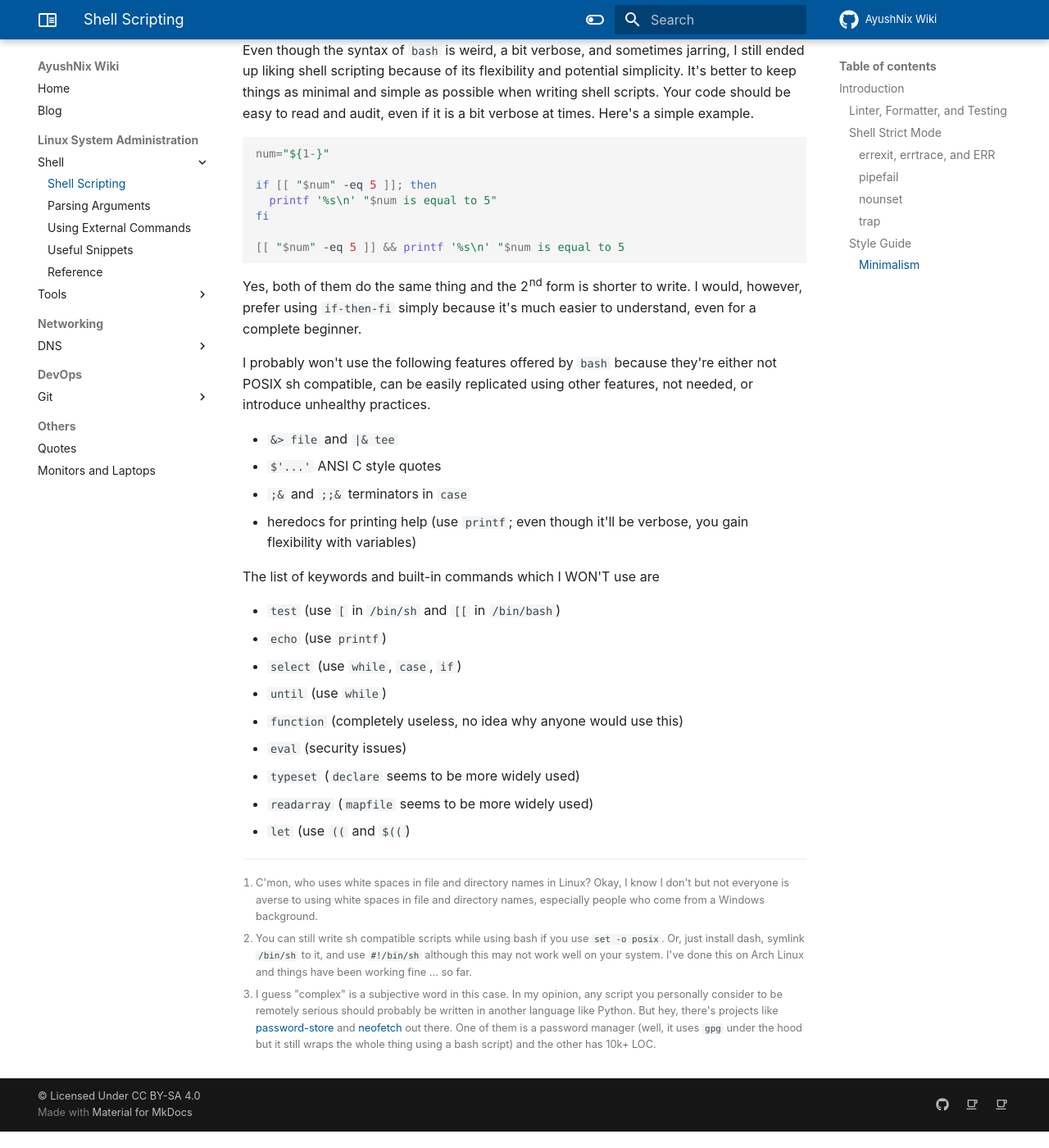
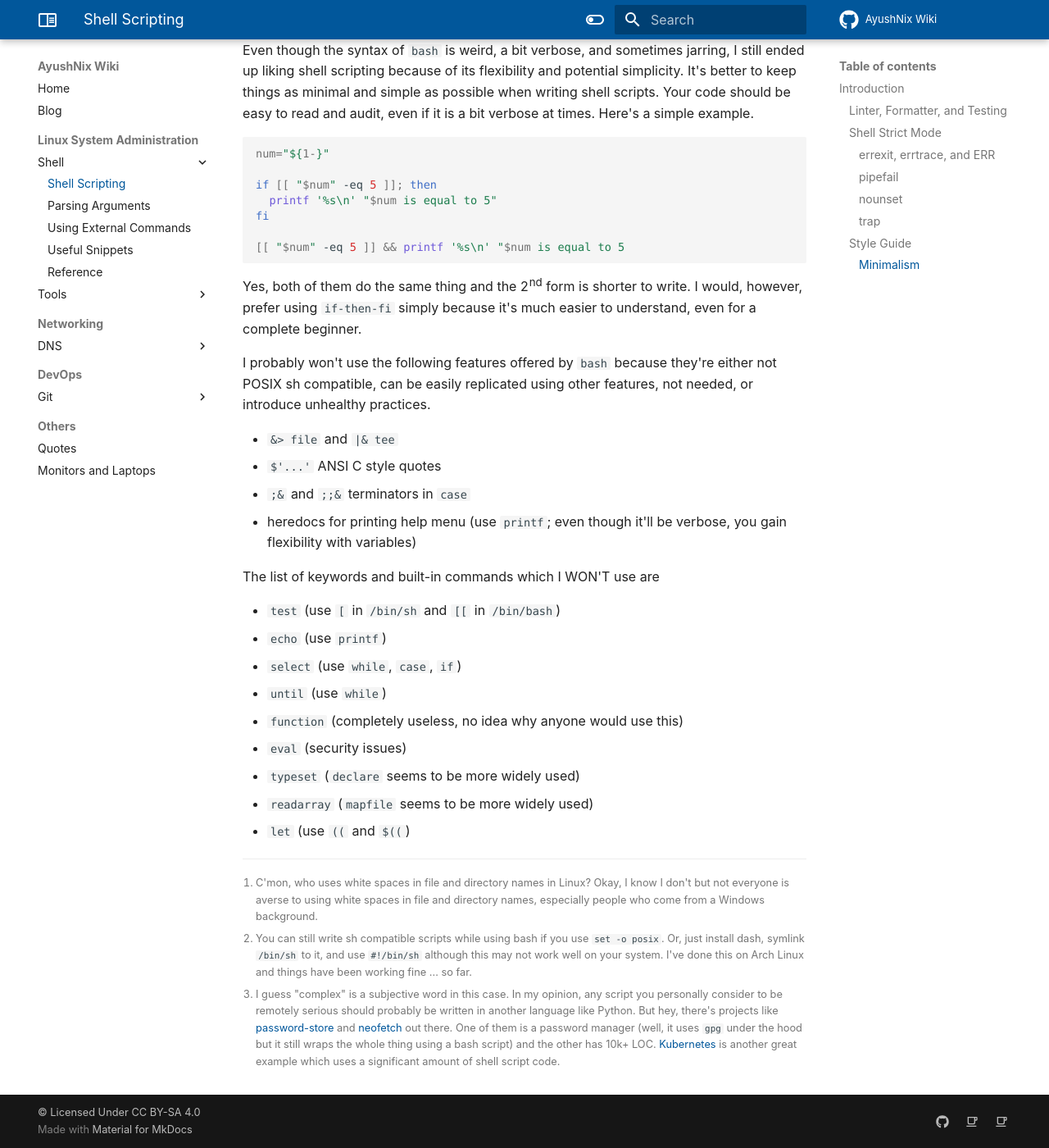
Before and after one commit to ayushnix/wiki, an MkDocs documentation site: the page built from docs/sysadmin/shell/scripting.md, in a window 1280 px wide and 1400 px high, scrolled down 5411 px. Shown: the whole window at 82% size. Built offline with MkDocs 1.6.1 and Material for MkDocs 9.7.7, drawn with Linux system fonts in a browser that asks for light colours; comment, search, counter and statistics services are not loaded.

Commit message:
add k8s example, minor change in blacklist

```diff
--- a/docs/sysadmin/shell/scripting.md
+++ b/docs/sysadmin/shell/scripting.md
@@ -278,8 +278,8 @@ practices.
 - `&> file` and `|& tee`
 - `$'...'` ANSI C style quotes
 - `;&` and `;;&` terminators in `case`
-- heredocs for printing help (use `printf`; even though it'll be verbose, you gain flexibility with
-  variables)
+- heredocs for printing help menu (use `printf`; even though it'll be verbose, you gain flexibility
+  with variables)
 
 The list of keywords and built-in commands which I WON'T use are
 
@@ -310,4 +310,5 @@ there's projects like
 [password-store](https://git.zx2c4.com/password-store/tree/src/password-store.sh) and
 [neofetch](https://github.com/dylanaraps/neofetch/blob/master/neofetch) out there. One of them is a
 password manager (well, it uses `gpg` under the hood but it still wraps the whole thing using a bash
-script) and the other has 10k+ LOC.
+script) and the other has 10k+ LOC. [Kubernetes](https://github.com/kubernetes/kubernetes) is
+another great example which uses a significant amount of shell script code.
```
